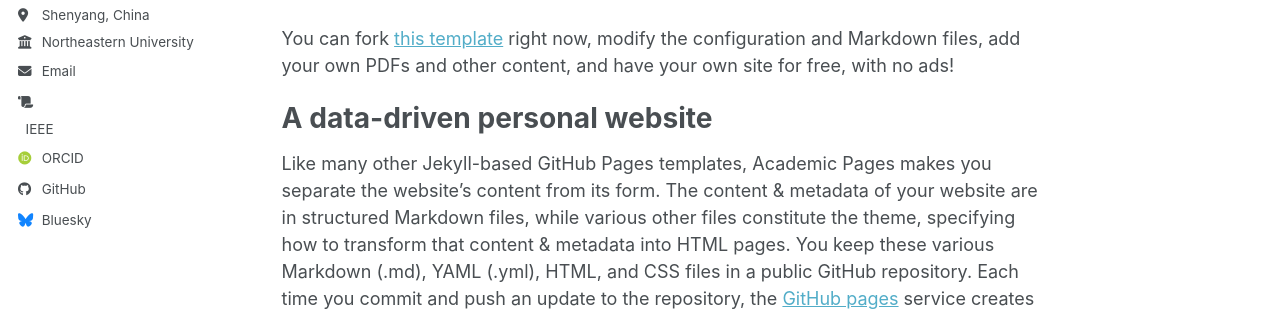
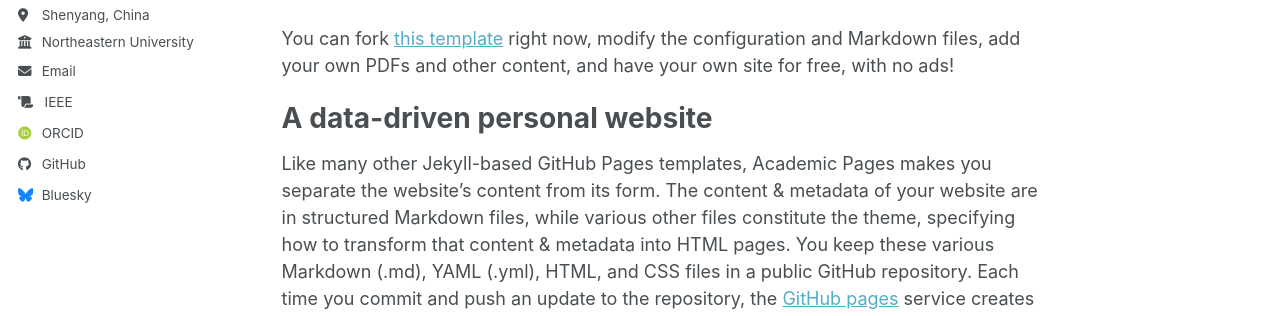
Before and after one commit to aurora76/peiboduan, a Jekyll site: the page built from _pages/about.md, in a window 1280 px wide. Shown: the part 386-702 px from the top of the page. Built offline with Jekyll 4.4.1, drawn with Linux system fonts in a browser that asks for light colours; some web fonts are replaced; a script bundle is joined from its source files by our own code; library files that are not in the unit come from our copies.

Commit message:
Update author-profile.html

```diff
--- a/_includes/author-profile.html
+++ b/_includes/author-profile.html
@@ -48,7 +48,7 @@
         <li><a href="{{ author.googlescholar }}"><i class="ai ai-google-scholar ai-fw icon-pad-right"></i>Google Scholar</a></li>
       {% endif %}
       {% if author.ieeexplore %}
-        <li><a href="{{ author.ieeexplore }}"><i class="fa-solid fa-scroll"></i></a>&nbsp IEEE</a></li>
+        <li><a href="{{ author.ieeexplore }}"><i class="fa-solid fa-scroll"></i>&nbsp&nbsp IEEE</a></li>
       {% endif %}
       {% if author.inspire-hep %}
         <li><a href="{{ author.inspire-hep }}"><i class="ai ai-inspire ai-fw icon-pad-right"></i>INSPIRE-HEP</a></li>
```
